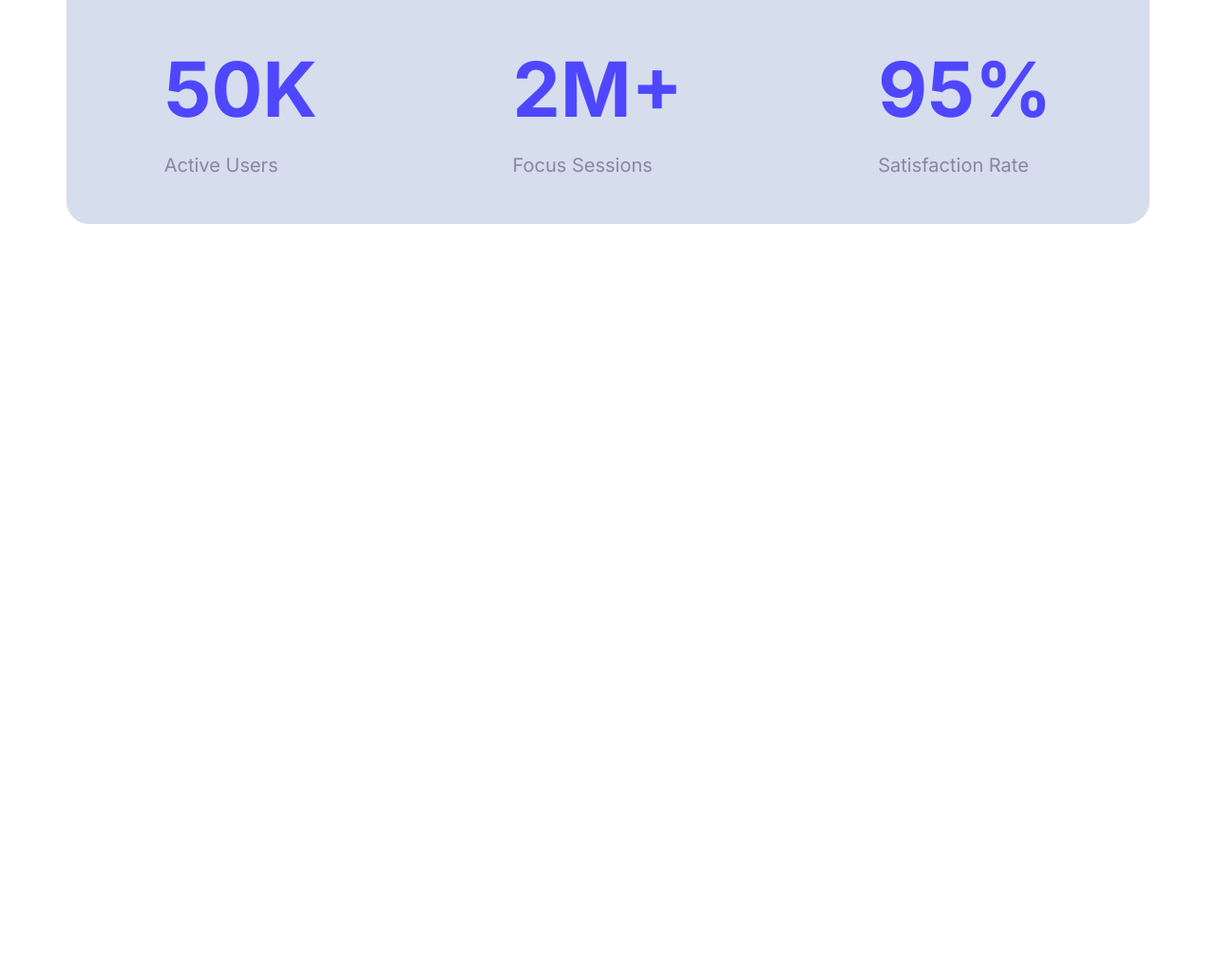
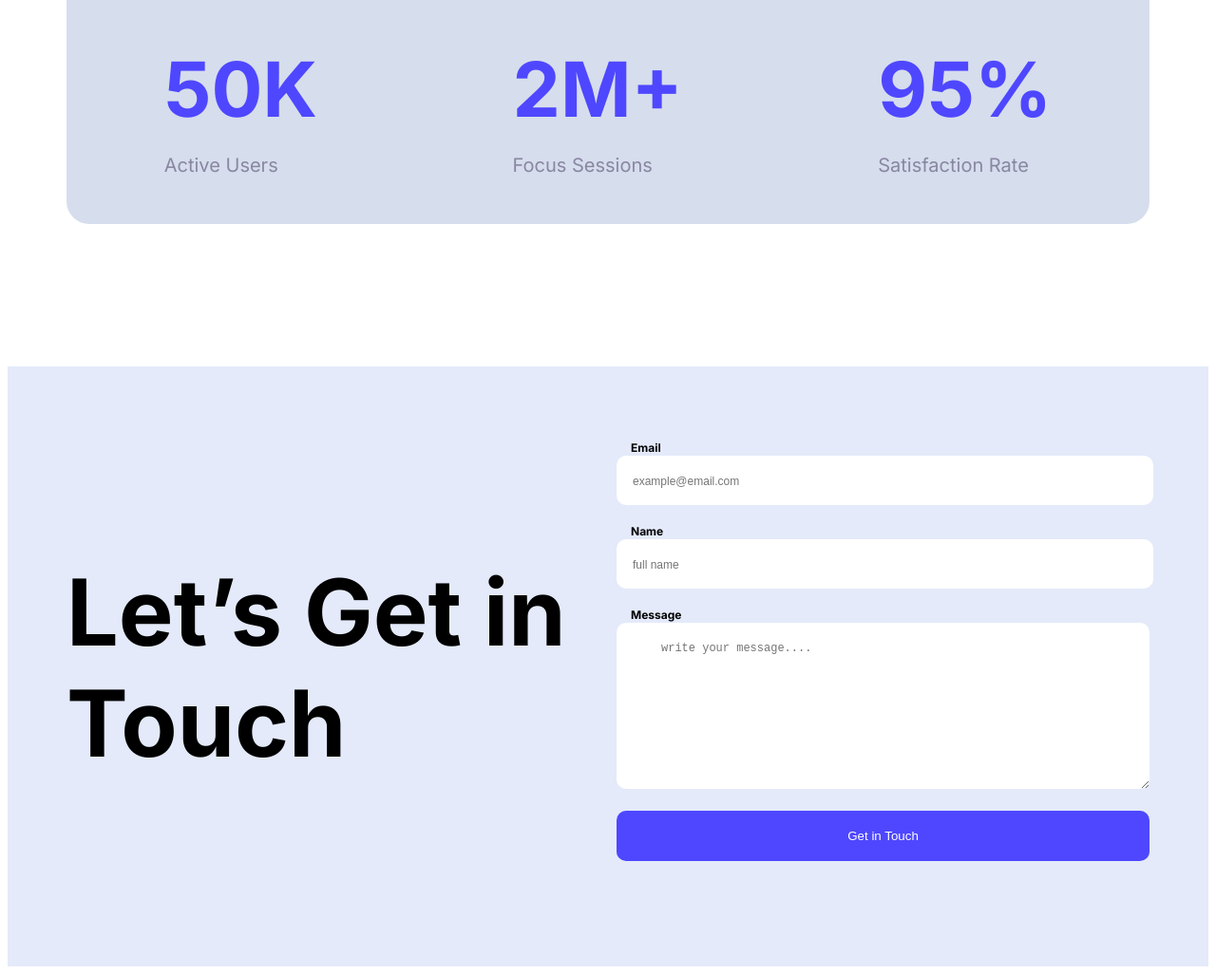
Before and after one commit to dreamer303/Assignment01, a plain HTML site: page index.html in a window 1280 px wide. Shown: the part 1386-2412 px from the top of the page at 95% size. Before the commit the page ends 1638 px from the top, so only its background shows below. Drawn offline with Linux system fonts and the light colour scheme.

Commit message:
Let’s Get In Touch Section Added

```diff
--- a/index.html
+++ b/index.html
@@ -64,15 +64,32 @@
         </section>
 
         <!-- Let’s Get In Touch Section -->
-         <section class="get-in-touch">
-            <div class="get-it">
-                <p class="get-in-title"></p>
+        <section class="get-in-touch">
+            <div class="main-div">
+                <div class="get-it">
+                    <p class="get-in-title">Let’s Get in Touch</p>
+                </div>
+                <div class="get-in-form">
+                    <form action="">
+                        <p class="email"><label for="Email">Email</label><br>
+                            <input type="email" name="" id="Email" placeholder="example@email.com">
+                        </p>
+                        <p class="name">
+                            <label for="text">Name</label><br>
+                            <input type="text" name="" id="text" placeholder="full name">
+                        </p>
+                        <label for="message">Message</label><br>
+                        <textarea name="" id="message" placeholder="write your message...."></textarea>
+                    </form>
+                    <button class="get-in-button">Get in Touch</button>
+                </div>
             </div>
-            <div class="get-in-form">
+        </section>
+    </main>
+    <!-- Footer Section -->
+     <footer>
 
-            </div>
-         </section>
-    </main>
+     </footer>
 
 </body>
 
--- a/style.css
+++ b/style.css
@@ -1,26 +1,24 @@
-
-.inter-normal{
-  font-family: "Inter", sans-serif;
-  font-optical-sizing: auto;
-  font-style: normal;
+.inter-normal {
+    font-family: "Inter", sans-serif;
+    font-optical-sizing: auto;
+    font-style: normal;
 }
 
-.basic-color{
-    color: #4E47FF;
-}
 
 /* banner section */
-.banner-section{
+.banner-section {
     max-width: 100%;
     height: 698px;
     background-image: url(Assets/Hero-bg.png);
 }
-.banner-nav{
+
+.banner-nav {
     width: 1140px;
     height: 151px;
     margin: 0px auto;
 }
-ul{
+
+ul {
     display: flex;
     justify-content: space-between;
     /* align-items: center; */
@@ -28,12 +26,14 @@ ul{
     padding-bottom: 50px;
 
 }
-.logo{
+
+.logo {
     font-size: 34px;
     color: #4E47FF;
     font-weight: bolder;
 }
-.sign-up{
+
+.sign-up {
     background-color: #4E47FF;
     color: white;
     padding: 12px 36px;
@@ -42,14 +42,16 @@ ul{
     border-radius: 10px;
     width: 132px;
 }
-.web-flow{
+
+.web-flow {
     width: 905px;
     height: 237px;
     justify-content: center;
     margin: 158px auto;
     text-align: center;
 }
-.web-title{
+
+.web-title {
     font-size: 65px;
     font-weight: bold;
     color: #252432;
@@ -57,7 +59,8 @@ ul{
     text-align: center;
     margin-bottom: 37px;
 }
-.web-button{
+
+.web-button {
     background-color: #4E47FF;
     width: 174px;
     color: white;
@@ -69,33 +72,38 @@ ul{
 
 
 }
+
 /* common section of all button */
-button:hover{
+button:hover {
     background-color: rgb(231, 176, 36);
     font-weight: bold;
     cursor: pointer;
+    color: black;
 }
+
 /* See It in Action style */
 
-.see-it-in{
+.see-it-in {
     width: 1140px;
     height: 328px;
     display: flex;
     justify-content: space-between;
     margin: 116px auto;
 }
-.see-it-title{
+
+.see-it-title {
     font-size: 42px;
     font-weight: bold;
     color: #252432;
 }
 
-.see-it-subtitle{
+.see-it-subtitle {
     font-size: 24px;
     color: #8987A1;
     width: 517px;
 }
-.see-it-button{
+
+.see-it-button {
     background-color: #4E47FF;
     color: white;
     margin-top: 23px;
@@ -105,30 +113,34 @@ button:hover{
     padding: 12px 36px;
 }
 
-.see-it-image img{
+.see-it-image img {
     border: none;
     border-radius: 48px;
 
 }
+
 /* Productive Users Section */
-.productive-user{
+.productive-user {
     max-width: 1140px;
     margin: 0 auto;
     background-color: #D6DDED;
     border-radius: 24px;
 }
-.productive-user-title{
+
+.productive-user-title {
     font-size: 48px;
     font-weight: bold;
     text-align: center;
     margin-top: 50px;
     padding-top: 50px;
 }
-.user{
+
+.user {
     display: flex;
     justify-content: space-around;
 }
-.user-number{
+
+.user-number {
     font-size: 80px;
     font-weight: bold;
     color: #4E47FF;
@@ -136,9 +148,10 @@ button:hover{
     margin-top: 0px;
     text-align: center;
 }
-.user-title{
+
+.user-title {
     font-size: 20px;
-    color:#8987A1 ;
+    color: #8987A1;
     margin-bottom: 50px;
 }
 
@@ -150,3 +163,69 @@ button:hover{
 
 
 /* Let’s Get In Touch Section style */
+.get-in-touch {
+    width: 100%;
+    height: 632px;
+    background-color: #e4eafa;
+    margin-top: 150px;
+}
+
+.main-div {
+    max-width: 1140px;
+    display: flex;
+    align-items: center;
+    justify-content: space-between;
+    margin:auto;
+
+}
+
+.get-in-title {
+    width: 528px;
+    height: 282px;
+    font-size: 97px;
+    font-weight: bold;
+    color: black;
+    margin-top: 200px;
+}
+
+
+textarea {
+    width: 497px;
+    height: 135px;
+    border: none;
+    border-radius: 10px;
+    padding: 20px 32px;
+}
+
+
+label,
+::placeholder {
+    font-size: 12px;
+    padding-left: 15px;
+
+}
+
+label {
+    font-weight: bold;
+}
+
+input {
+    /* width: 497px; */
+    height: 50px;
+    border: none;
+    border-radius: 10px;
+    /* padding-top: 10px; */
+    width: 100%;
+
+}
+.get-in-button{
+    background-color: #4E47FF;
+    color: white;
+    border: none;
+    border-radius: 10px;
+    padding: 19px 201px;
+    width: 100%;
+    margin-top: 19px;
+
+}
+/* Footer Section style */
```
